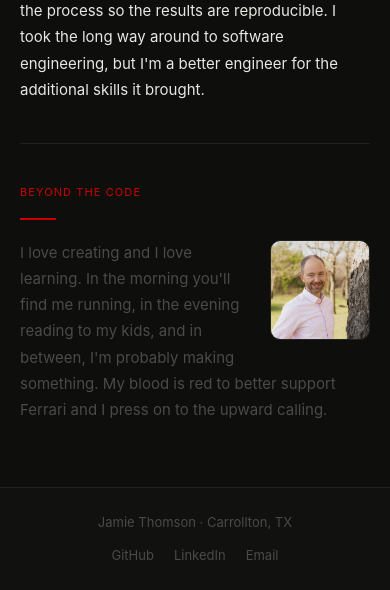
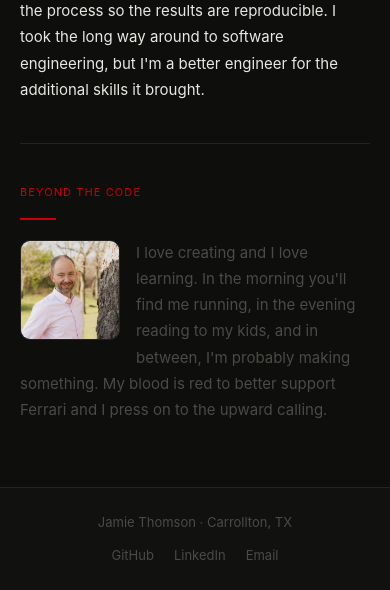
Before and after one commit to Firehawk41/Flask-Portfolio, a Flask app: page /about in a window 390 px wide. Shown: the part 1572-2162 px from the top of the page. Run offline with Flask 3, Linux system fonts and the light colour scheme.

Commit message:
Float bio photo left on mobile instead of right
https://claude.ai/code/session_01RsSzv4bYu7WVEJ2TdSmViC

```diff
--- a/static/css/style.css
+++ b/static/css/style.css
@@ -510,9 +510,9 @@ a {
   }
 
   #bio-photo {
-    float: right;
+    float: left;
     width: 100px;
     height: 100px;
-    margin: 0 0 0.75rem 1rem;
+    margin: 0 1rem 0.75rem 0;
   }
 }
```
